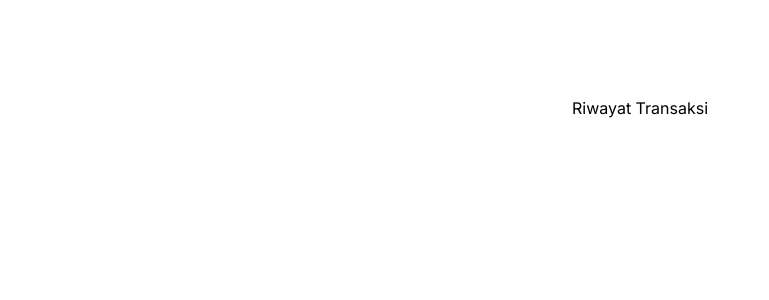
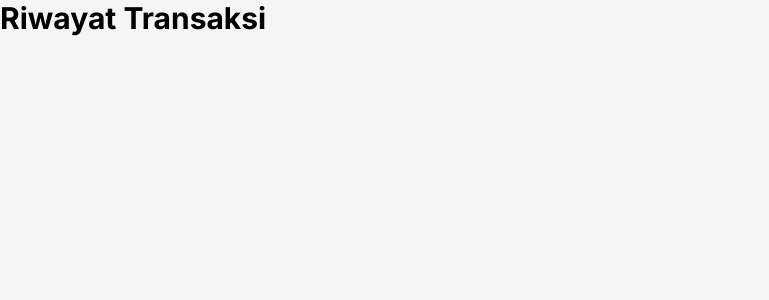
Before and after one commit to rasyadanfz/Wasche-waschen, a Next.js app: page /riwayat-transaksi in a window 1280 px wide. Shown: the top 300 px of the page, without its empty margins (0-769 px from the left). Built offline with nearby package versions, Linux system fonts and the light colour scheme.

Commit message:
feat: add judul riwayat transaksi

```diff
--- a/src/app/riwayat-transaksi/component/RiwayatTransaksi.tsx
+++ b/src/app/riwayat-transaksi/component/RiwayatTransaksi.tsx
@@ -1,7 +1,12 @@
 export default function RiwayatTransaksi() {
     return (
-        <main className="flex min-h-screen flex-col items-center justify-between p-24">
-            <h1>Riwayat Transaksi</h1>
-        </main>
+        <div className="bg-neutral-100 w-full min-h-screen">
+            <div className="container mx-auto">
+                <h1 className="font-bold text-3xl">Riwayat Transaksi</h1>
+                <div className="">
+
+                </div>
+            </div>
+        </div>
     );
 }
```
